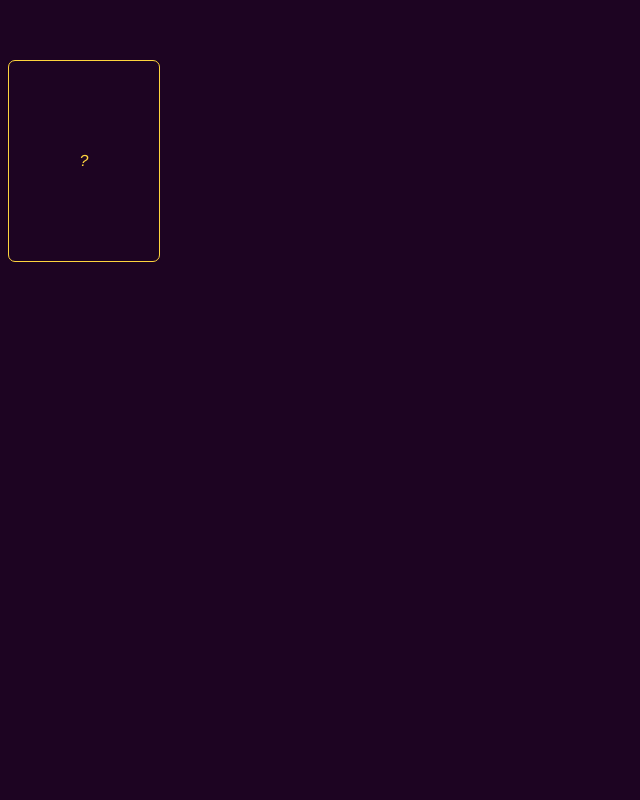
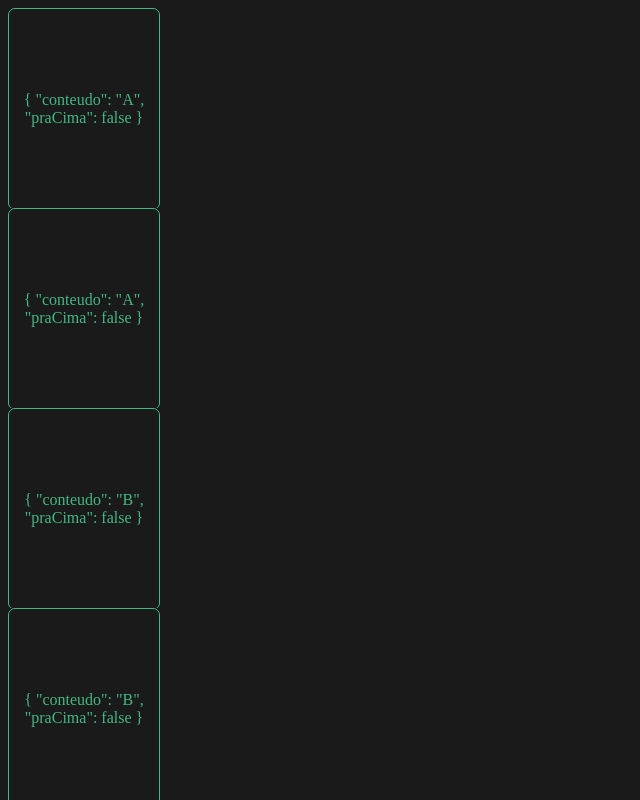
Before and after one commit to Jompa14/jogo-memoria, a Vue app: page / in a window 1280 px wide. Shown: the top 800 px of the page, without its empty margins (0-640 px from the left). Built offline with nearby package versions, Linux system fonts and the light colour scheme.

Commit message:
carta pronta

```diff
--- a/src/App.vue
+++ b/src/App.vue
@@ -19,17 +19,9 @@ export default {
 <style>
     /* esta é a unica tag script que nao eh scoped.  */
     :root{
-        --cor-bg-principal: rgb(29, 4, 34);
-        --cor-texto: rgb(254, 212, 62);
+        --cor-bg-principal: #1a1a1a;
+        --cor-texto: #42b883;
         background-color: var(--cor-bg-principal);
         color: var(--cor-texto);
     }
-    #app {
-      font-family: Avenir, Helvetica, Arial, sans-serif;
-      -webkit-font-smoothing: antialiased;
-      -moz-osx-font-smoothing: grayscale;
-      text-align: center;
-      color: #2c3e50;
-      margin-top: 60px;
-    }
 </style>
--- /dev/null
+++ b/src/components/CadaCarta.vue
@@ -0,0 +1,87 @@
+<template lang="html">
+    <div
+        class="flip-card"
+        :class="{viraCarta: this.valorCarta.praCima}"
+        @click="doAFlip()"
+    >
+        <div class="flip-card-inner">
+            <div class="flip-card-back">
+                <i>?</i>
+            </div>
+            <div class="flip-card-front">
+                <p>{{valorCarta}}</p>
+            </div>
+        </div>
+    </div>
+</template>
+
+<script>
+export default {
+    props: {
+		valorCarta: {
+            type: Object,
+			default: null,
+		},
+	},
+    methods: {
+        doAFlip() {
+            // this.cartaParaCima = !this.cartaParaCima;
+            this.$emit('fuiClicado', this.valorCarta);
+
+        },
+    }
+}
+</script>
+
+<style lang="css" scoped>
+    .flip-card {
+        background-color: var(--cor-bg-principal);
+        width: 150px;
+        height: 200px;
+        perspective: 1000px; /* Remove this if you don't want the 3D effect */
+    }
+
+    /* This container is needed to position the front and back side */
+    .flip-card-inner {
+        position: relative;
+        width: 100%;
+        height: 100%;
+        text-align: center;
+        transition: transform 0.8s;
+        transform-style: preserve-3d;
+    }
+
+    /* Do an horizontal flip when you move the mouse over the flip box container */
+    .viraCarta .flip-card-inner {
+        transform: rotateY(180deg);
+    }
+
+    /* Position the front and back side */
+    .flip-card-front, .flip-card-back {
+        position: absolute;
+        width: 100%;
+        height: 100%;
+        -webkit-backface-visibility: hidden; /* Safari */
+        backface-visibility: hidden;
+    }
+
+    /* Style the front side (fallback if image is missing) */
+    .flip-card-front {
+        display: flex;
+        justify-content: center;
+        align-items: center;
+        background-color: var(--cor-bg-principal);
+        color: var(--cor-texto);
+        border: 1px solid var(--cor-texto);
+        border-radius: 7px;
+    }
+
+    /* Style the back side */
+    .flip-card-back {
+        background-color: var(--cor-bg-principal);
+        color: var(--cor-texto);
+        transform: rotateY(180deg);
+        border: 1px solid var(--cor-texto);
+        border-radius: 7px;
+    }
+</style>
--- a/src/components/TabuleiroCartas.vue
+++ b/src/components/TabuleiroCartas.vue
@@ -1,87 +1,56 @@
 <template lang="html">
-    <div
-        class="flip-card"
-        :class="{viraCarta: this.cartaParaCima}"
-        @click="doAFlip()"
-    >
-        <div class="flip-card-inner">
-            <div class="flip-card-front">
-                <i>?</i>
-            </div>
-            <div class="flip-card-back">
-                <h1>John Doe</h1>
-                <p>Architect & Engineer</p>
-                <p>We love that guy</p>
-            </div>
-        </div>
+    <div class="div-pai">
+        <!-- <div class="d-flex" style="width: 80%"> -->
+            <CadaCarta
+                v-for="(carta, index) in cartas"
+                :key="index"
+                :valorCarta="carta"
+                @fuiClicado="doAFlip"
+            />
+        <!-- </div> -->
     </div>
 </template>
 
 <script>
+import CadaCarta from './CadaCarta.vue'
 export default {
+    components: {
+        CadaCarta,
+    },
     data: () => ({
-        cartaParaCima: false
+        cartas: [
+            {conteudo: 'A', praCima: false},
+            {conteudo: 'A', praCima: false},
+            {conteudo: 'B', praCima: false},
+            {conteudo: 'B', praCima: false},
+            {conteudo: 'C', praCima: false},
+            {conteudo: 'C', praCima: false},
+            {conteudo: 'D', praCima: false},
+            {conteudo: 'D', praCima: false},
+            {conteudo: 'E', praCima: false},
+            {conteudo: 'E', praCima: false},
+            {conteudo: 'F', praCima: false},
+            {conteudo: 'F', praCima: false},
+            {conteudo: 'G', praCima: false},
+            {conteudo: 'G', praCima: false},
+            {conteudo: 'H', praCima: false},
+            {conteudo: 'H', praCima: false},
+            {conteudo: 'I', praCima: false},
+            {conteudo: 'I', praCima: false},
+            {conteudo: 'J', praCima: false},
+            {conteudo: 'J', praCima: false},
+        ]
     }),
-
     methods: {
-        doAFlip() {
-            this.cartaParaCima = !this.cartaParaCima;
-
-    },
-  }
+        doAFlip(carta) {
+            console.log(arguments);
+            carta.praCima = !carta.praCima;
+            // this.$emit('fuiClicado');
+        },
+    }
 }
 </script>
 
 <style lang="css" scoped>
-/* The flip card container - set the width and height to whatever you want. We have added the border property to demonstrate that the flip itself goes out of the box on hover (remove perspective if you don't want the 3D effect */
-    .flip-card {
-    background-color: transparent;
-    width: 150px;
-    height: 200px;
-    perspective: 1000px; /* Remove this if you don't want the 3D effect */
-}
 
-/* This container is needed to position the front and back side */
-.flip-card-inner {
-    position: relative;
-    width: 100%;
-    height: 100%;
-    text-align: center;
-    transition: transform 0.8s;
-    transform-style: preserve-3d;
-}
-
-/* Do an horizontal flip when you move the mouse over the flip box container */
-.viraCarta .flip-card-inner {
-    transform: rotateY(180deg);
-}
-
-/* Position the front and back side */
-.flip-card-front, .flip-card-back {
-    position: absolute;
-    width: 100%;
-    height: 100%;
-    -webkit-backface-visibility: hidden; /* Safari */
-    backface-visibility: hidden;
-}
-
-/* Style the front side (fallback if image is missing) */
-.flip-card-front {
-    display: flex;
-    justify-content: center;
-    align-items: center;
-    background-color: var(--cor-bg-principal);
-    color: rgb(254, 212, 62);
-    border: 1px solid var(--cor-texto);
-    border-radius: 7px;
-}
-
-/* Style the back side */
-.flip-card-back {
-    background-color: var(--cor-bg-principal);
-    color: rgb(254, 212, 62);
-    transform: rotateY(180deg);
-    border: 1px solid var(--cor-texto);
-    border-radius: 7px;
-}
 </style>
```
Lines whose indentation alone changed are shown as unchanged.
